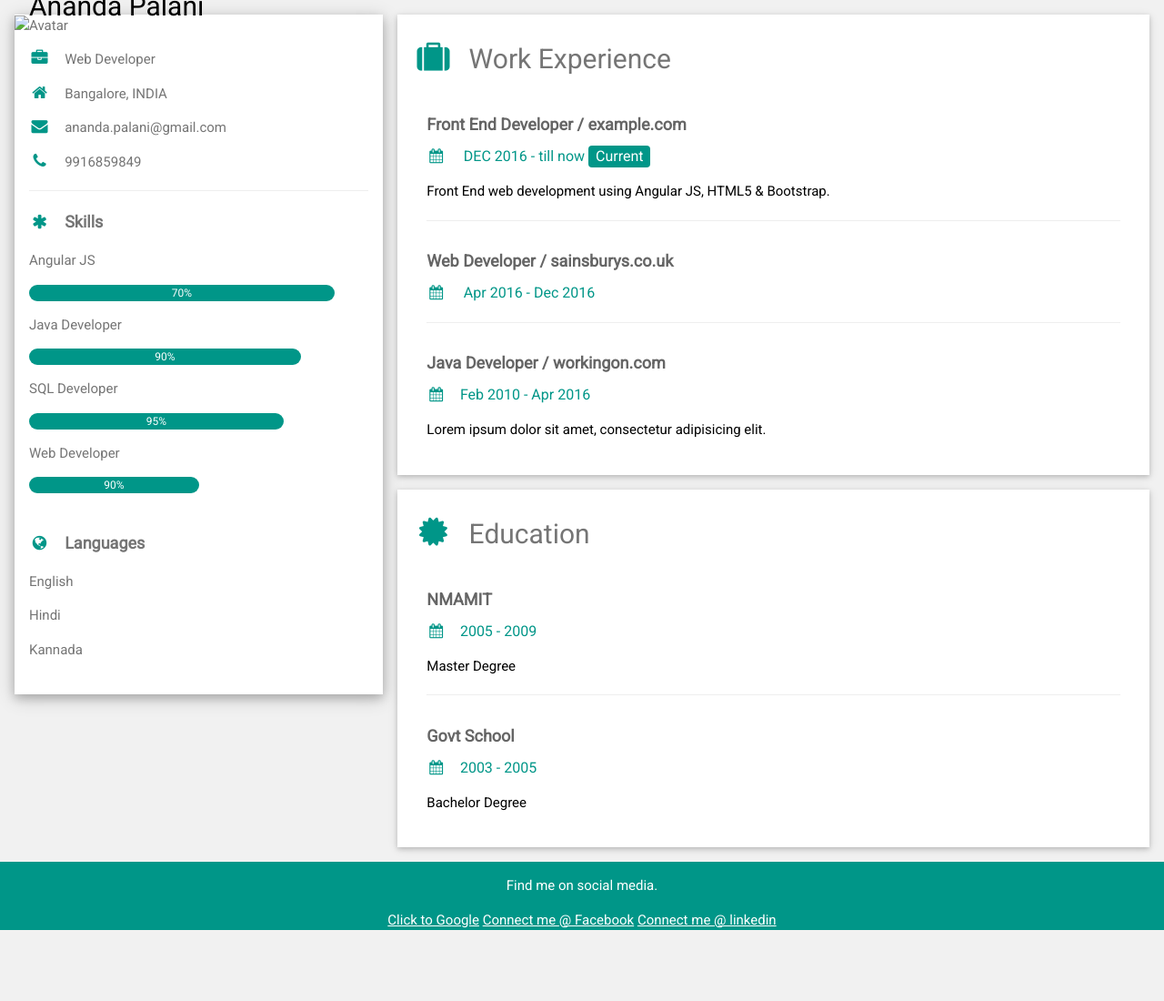
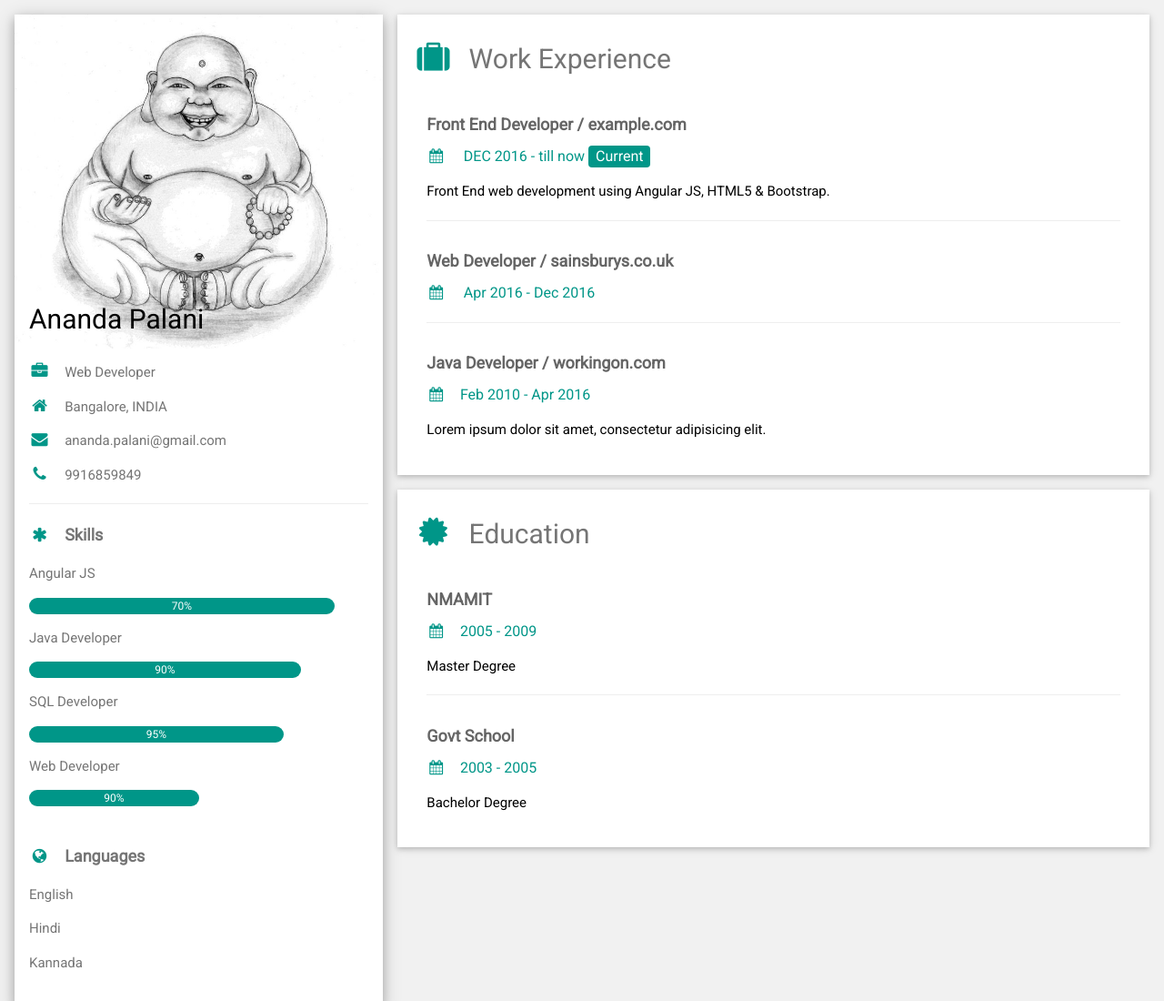
Before and after one commit to anandapalani/anandapalani.github.io, a plain HTML site: page pages/resume.html in a window 1280 px wide. Shown: the top 1100 px of the page at 91% size. Before the commit the page ends 1022 px from the top, so only its background shows below. Drawn offline with nearby package versions, Linux system fonts and the light colour scheme.

Commit message:
Signed-off-by: Palani <ananda.palani@bt.com>

```diff
--- a/pages/resume.html
+++ b/pages/resume.html
@@ -22,7 +22,7 @@ html,body,h1,h2,h3,h4,h5,h6 {font-family: "Roboto", sans-serif}
 
       <div class="w3-white w3-text-grey w3-card-4">
         <div class="w3-display-container">
-          <img src="/Images/laughing_buddha_by_babygirl34.jpg" style="width:100%" alt="Avatar">
+          <img src="/templates/images/laughing_buddha_by_babygirl34.jpg" style="width:100%" alt="Avatar">
           <div class="w3-display-bottomleft w3-container w3-text-black">
             <h2>Ananda Palani</h2>
           </div>
```
